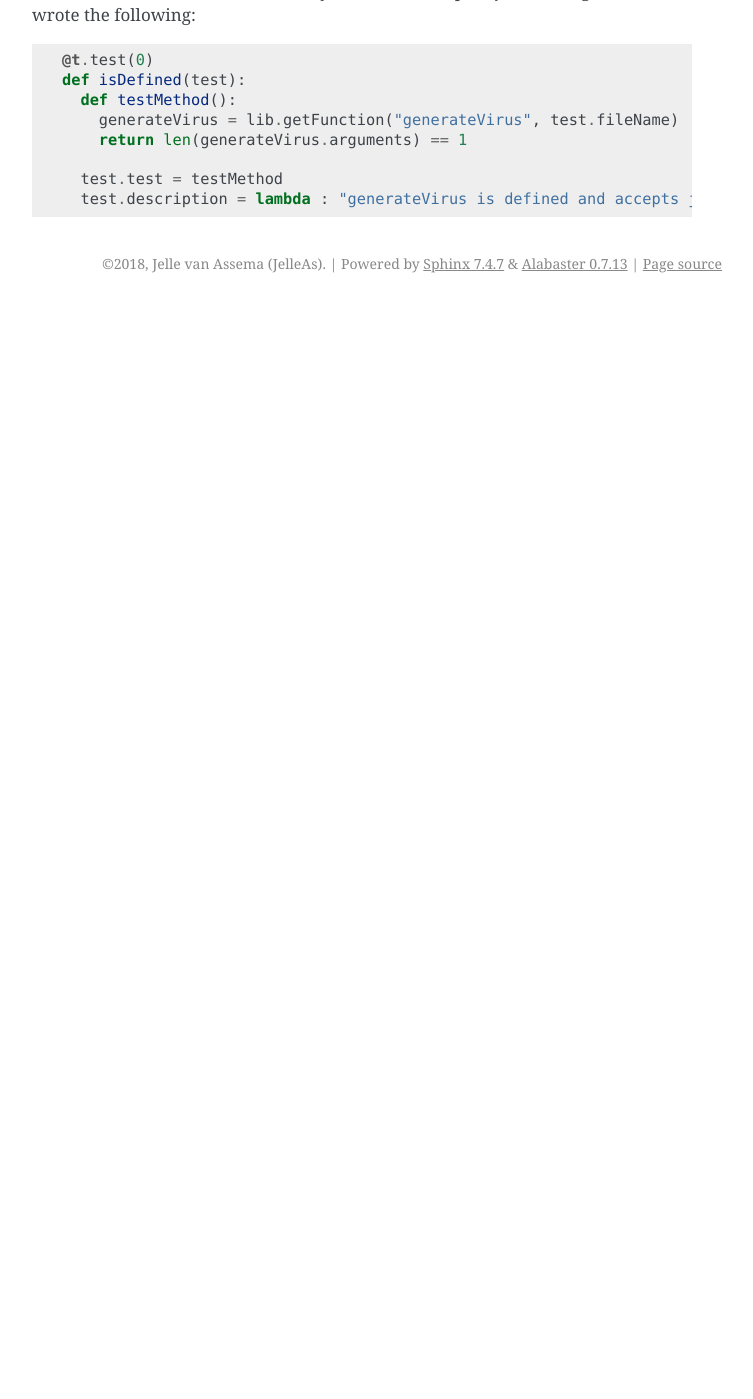
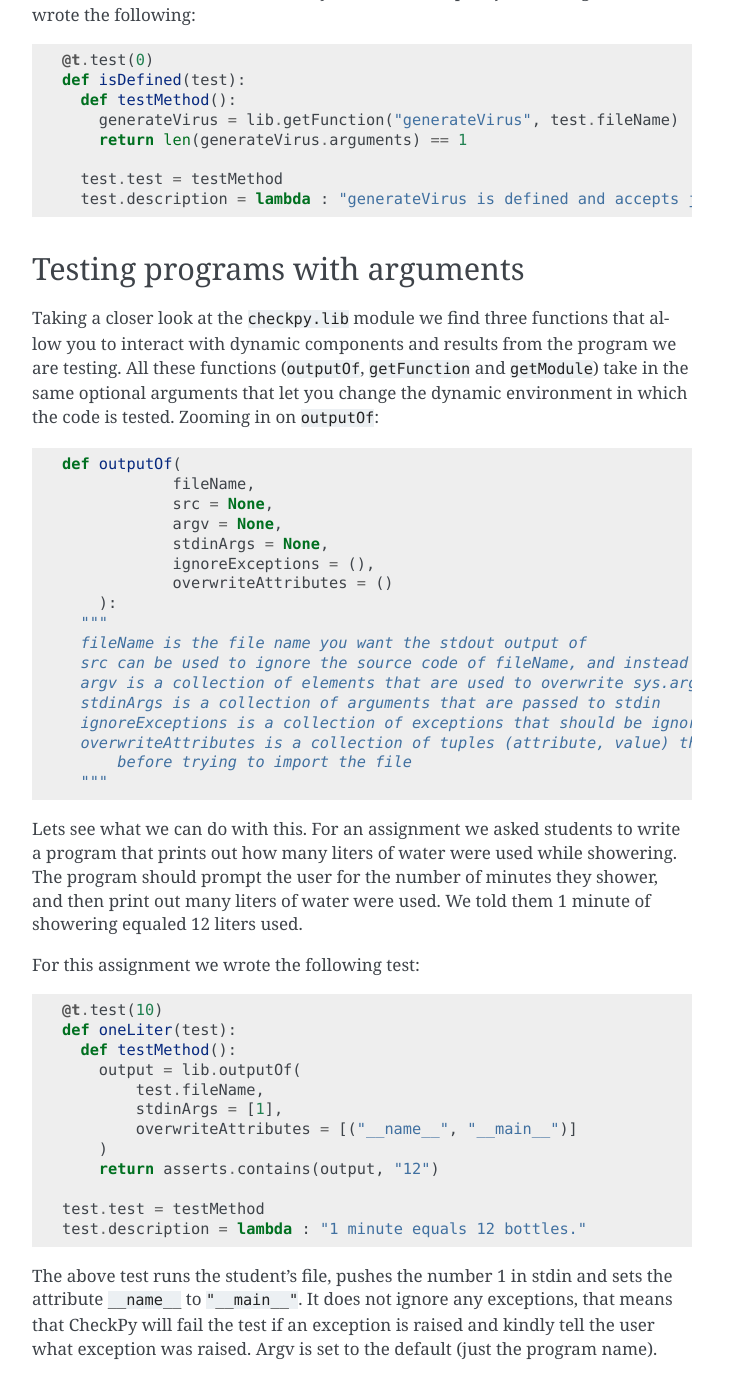
Before and after one commit to Jelleas/CheckPy, a Sphinx documentation site: the page built from docs/intro.rst, in a window 1280 px wide and 1400 px high, scrolled down 3485 px. Shown: the whole window, without its empty margins (388-1141 px from the left). Built offline with Sphinx 7.4.7, drawn with Linux system fonts in a browser that asks for light colours; before the commit the page ends 3788 px from its top, so only the background shows below that.

Commit message:
arguments in doc

```diff
--- a/docs/intro.rst
+++ b/docs/intro.rst
@@ -176,3 +176,61 @@ To test whether the function actually exists and accepted just one argument, we
 
       test.test = testMethod
       test.description = lambda : "generateVirus is defined and accepts just one argument"
+
+
+Testing programs with arguments
+-------------------------------
+
+Taking a closer look at the ``checkpy.lib`` module we find three functions that
+allow you to interact with dynamic components and results from the program we are
+testing. All these functions (``outputOf``, ``getFunction`` and ``getModule``) take
+in the same optional arguments that let you change the dynamic environment in which
+the code is tested. Zooming in on ``outputOf``:
+
+.. code-block:: Python
+
+    def outputOf(
+    		fileName,
+    		src = None,
+    		argv = None,
+    		stdinArgs = None,
+    		ignoreExceptions = (),
+    		overwriteAttributes = ()
+    	):
+      """
+      fileName is the file name you want the stdout output of
+      src can be used to ignore the source code of fileName, and instead use this string
+      argv is a collection of elements that are used to overwrite sys.argv
+      stdinArgs is a collection of arguments that are passed to stdin
+      ignoreExceptions is a collection of exceptions that should be ignored during execution
+      overwriteAttributes is a collection of tuples (attribute, value) that are overwritten
+          before trying to import the file
+      """
+
+Lets see what we can do with this.
+For an assignment we asked students to write a program that prints out how many
+liters of water were used while showering. The program should prompt the user
+for the number of minutes they shower, and then print out many liters of water
+were used. We told them 1 minute of showering equaled 12 liters used.
+
+For this assignment we wrote the following test:
+
+.. code-block:: Python
+
+    @t.test(10)
+    def oneLiter(test):
+      def testMethod():
+        output = lib.outputOf(
+            test.fileName,
+            stdinArgs = [1],
+            overwriteAttributes = [("__name__", "__main__")]
+        )
+        return asserts.contains(output, "12")
+
+    test.test = testMethod
+    test.description = lambda : "1 minute equals 12 bottles."
+
+The above test runs the student's file, pushes the number 1 in stdin and sets the
+attribute ``__name__`` to ``"__main__"``. It does not ignore any exceptions,
+that means that CheckPy will fail the test if an exception is raised and kindly
+tell the user what exception was raised. Argv is set to the default (just the program name).
```
